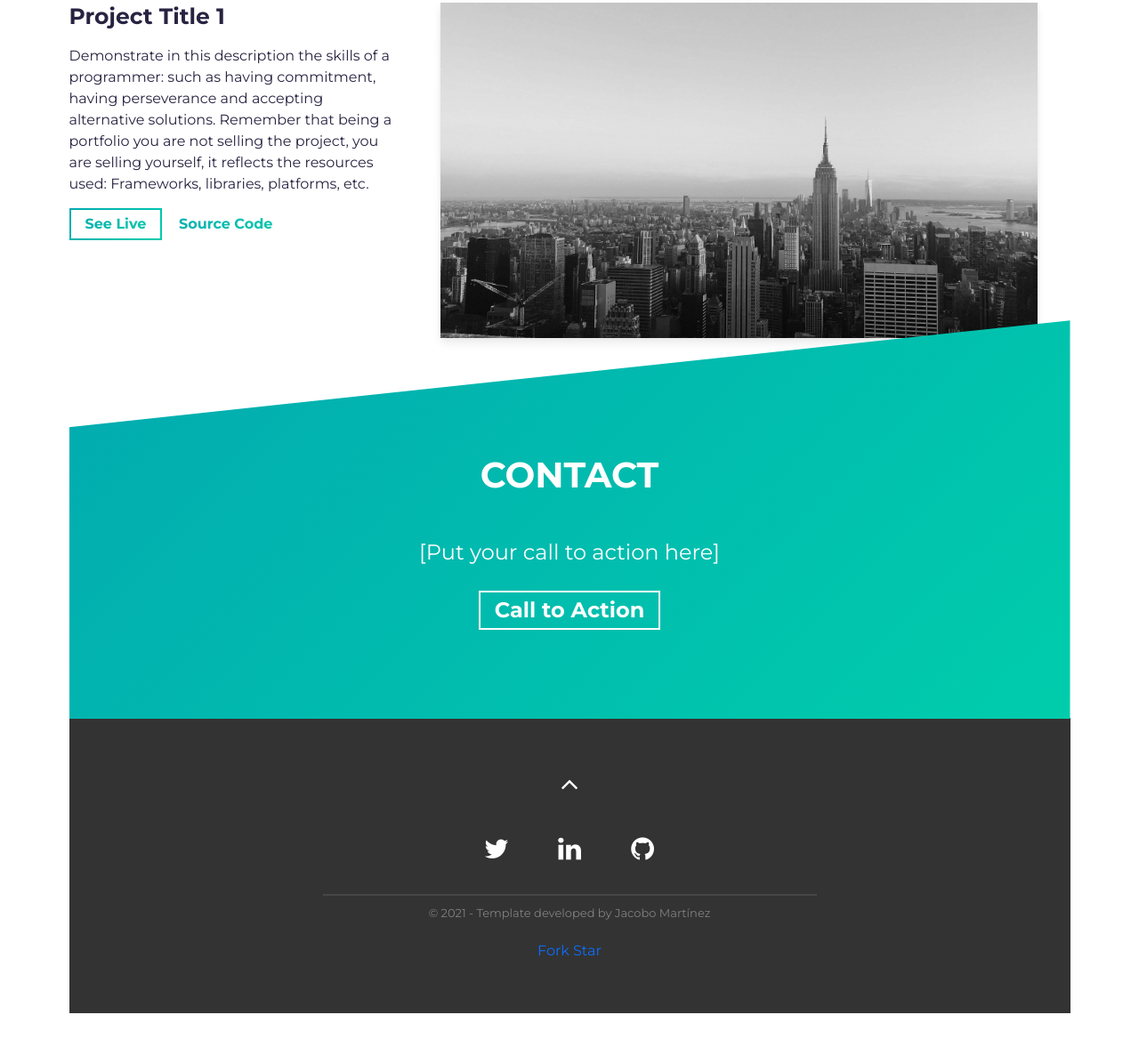
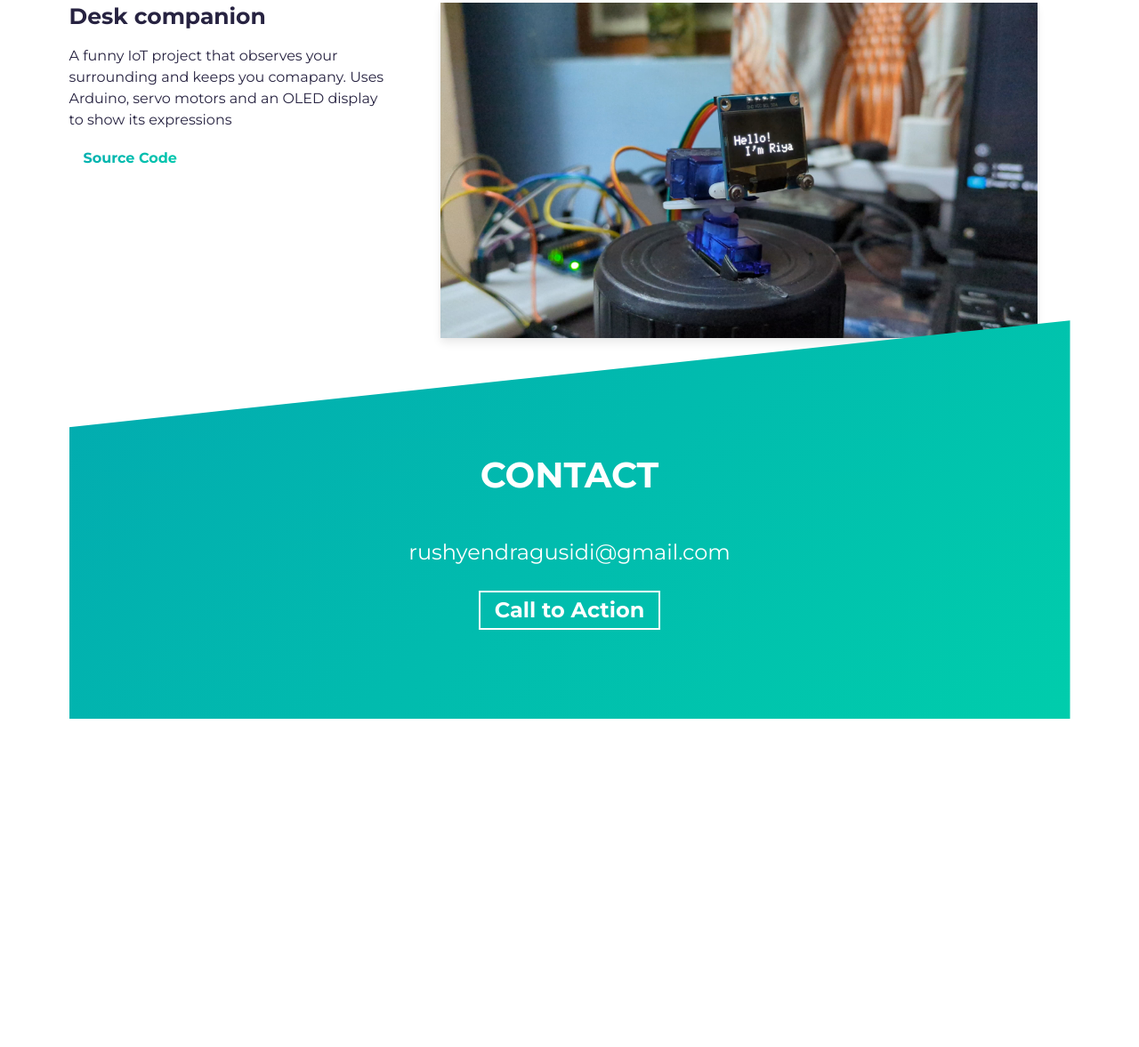
Before and after one commit to rushyendra28/zib, a website built with Parcel: page src/index.html in a window 1280 px wide. Shown: the part 1816-2993 px from the top of the page at 89% size. After the commit the page ends 2823 px from the top, so only its background shows below. Built offline with nearby package versions, Linux system fonts and the light colour scheme.

Commit message:
new updates/files

```diff
--- a/src/index.html
+++ b/src/index.html
@@ -155,27 +155,18 @@
           <div class="row">
             <div class="col-lg-4 col-sm-12">
               <div class="project-wrapper__text load-hidden">
-                <h3 class="project-wrapper__text-title">Project Title 1</h3>
+                <h3 class="project-wrapper__text-title">Desk companion</h3>
                 <div>
                   <p class="mb-4">
-                    Demonstrate in this description the skills of a programmer: such as having commitment,
-                    having perseverance and accepting alternative solutions. Remember that being a portfolio you are not selling the project,
-                    you are selling yourself, it reflects the resources used: Frameworks, libraries, platforms, etc.
+                    A funny IoT project that observes your surrounding and keeps you comapany. Uses Arduino, servo motors and an OLED display to show its expressions
                   </p>
                 </div>
-                <a
-                  rel="noreferrer"
-                  target="_blank"
-                  class="cta-btn cta-btn--hero"
-                  href="#!"
-                >
-                  See Live
-                </a>
+
                 <a
                   rel="noreferrer"
                   target="_blank"
                   class="cta-btn text-color-main"
-                  href="#!"
+                  href="https://github.com/rushyendra28/Riya-desk-companion"
                 >
                   Source Code
                 </a>
@@ -194,7 +185,7 @@
                     <img
                       alt="Project Image"
                       class="img-fluid"
-                      src="assets/project.jpg"
+                      src="assets/riya.jpeg"
                     />
                   </div>
                 </a>
@@ -211,73 +202,17 @@
       <div class="container">
         <h2 class="section-title">Contact</h2>
         <div class="contact-wrapper load-hidden">
-          <p class="contact-wrapper__text">[Put your call to action here]</p>
+          <p class="contact-wrapper__text">rushyendragusidi@gmail.com</p>
           <a
             rel="noreferrer"
             target="_blank"
             class="cta-btn cta-btn--resume"
-            href="mailto:example@email.com"
+            href="mailto:rushyendragusidi@gmail.com"
             >Call to Action</a
           >
         </div>
       </div>
     </section>
-    <!-- /END Contact Section -->
-
-    <!-- **** Footer Section **** -->
-    <footer class="footer navbar-static-bottom">
-      <div class="container">
-        <a rel="noreferrer" href="#top" class="back-to-top">
-          <i class="fa fa-angle-up fa-2x" aria-hidden="true"></i>
-        </a>
-        <div class="social-links">
-          <a rel="noreferrer" href="#!" target="_blank">
-            <i class="fa fa-twitter fa-inverse"></i>
-          </a>
-          <a rel="noreferrer" href="#!" target="_blank">
-            <i class="fa fa-linkedin fa-inverse"></i>
-          </a>
-          <a rel="noreferrer" href="#!" target="_blank">
-            <i class="fa fa-github fa-inverse"></i>
-          </a>
-        </div>
-
-        <hr />
-
-        <!-- Notice: if you want to give me some credit, it will be huge for me! if not, put your data on it -->
-        <p class="footer__text">
-          © 2021 - Template developed by
-          <a rel="noreferrer" href="https://github.com/cobiwave" target="_blank"
-            >Jacobo Martínez</a
-          >
-        </p>
-
-        <!-- TO DO: remove this entire paragraph once you finish your portfolio -->
-        <p class="mt-3 pt-3">
-          <a
-            rel="noreferrer"
-            class="github-button"
-            href="https://github.com/cobiwave/simplefolio/fork"
-            data-icon="octicon-repo-forked"
-            data-size="large"
-            data-show-count="true"
-            aria-label="Fork ntkme/github-buttons on GitHub"
-            >Fork</a
-          >
-          <a
-            rel="noreferrer"
-            class="github-button"
-            href="https://github.com/cobiwave/simplefolio"
-            data-icon="octicon-star"
-            data-size="large"
-            data-show-count="true"
-            aria-label="Star cobiwave/simplefolio on GitHub"
-            >Star</a
-          >
-        </p>
-      </div>
-    </footer>
-    <!-- /END Footer Section -->
 
     <script defer type="module" src="index.js"></script>
   </body>
```
Also changed, not shown: dist/index.html, dist/riya.79427190.jpeg (added), src/assets/riya.jpeg (added), 2 other files.
